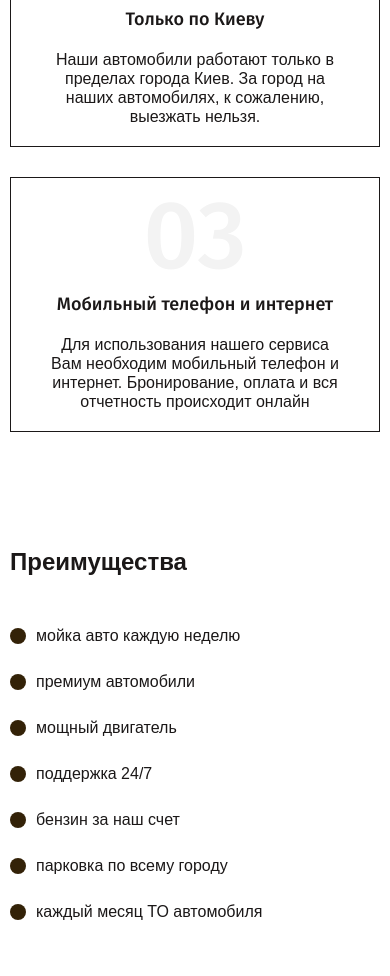
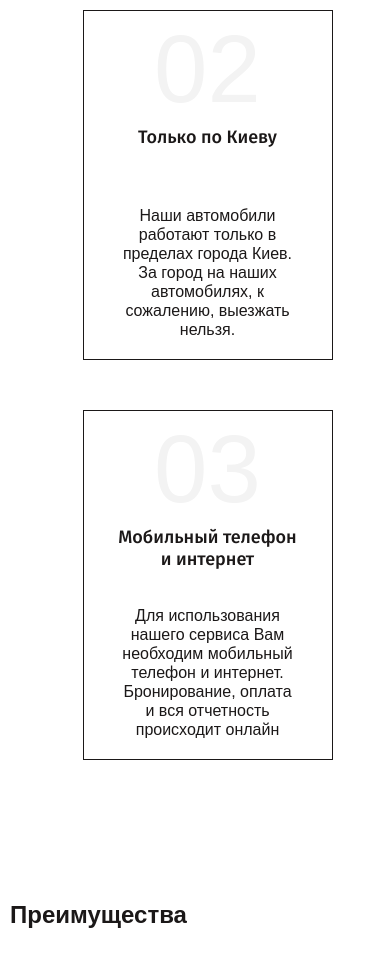
Before and after one commit to HSFantast1k/Car-sharing-Lux, a plain HTML site: page index.html in a window 390 px wide. Shown: the part 2720-3696 px from the top of the page. Drawn offline with nearby package versions, Linux system fonts and the light colour scheme.

Commit message:
Add files via upload

```diff
--- a/css/media.css
+++ b/css/media.css
@@ -11,6 +11,9 @@
     .rent__content {
         width: 100%;
         margin-bottom: 30px;
+    }
+    .rent__list {
+        margin: 15px auto;
     }
 }
 
@@ -89,6 +92,14 @@
         padding: 20px 0;
     }
 
+    .rent__list {
+        justify-content: space-around;
+    }
+
+    .rent__list-item {
+        margin: 25px;
+    }
+
     .menu__list-item {
         margin: 0;
     }
@@ -101,9 +112,7 @@
     .menu-btn {
         display: block;
     }
-    .rent__item {
-        margin: 15px auto;
-    }
+
     .feedback__images {
         display: none;
     }
--- a/css/style.css
+++ b/css/style.css
@@ -273,9 +273,45 @@ body {
     margin-bottom: 40px;
 }
 
+.rent__list {
+    display: flex;
+    list-style: none;
+    counter-reset: number;
+    flex-wrap: wrap;
+}
 
+.rent__list-item {
+    counter-increment: number;
+    border: 1px solid #1B1818;
+    width: 250px;
+    min-height: 350px;
+    padding: 0 34px 20px;
+    text-align: center;
+    display: flex;
+    flex-direction: column;
+    justify-content: space-around;
+}
 
-.rent__item {
+.rent__list-item::before {
+    content: '0' counter(number);
+    font-size: 96px;
+    line-height: 115px;
+    color: rgba(27, 24, 24, 0.05);
+}
+
+.rent__list-item + .rent__list-item{
+    margin-left: 50px;
+}
+
+.rent__list-title {
+    font-family: Fira Sans;
+    font-weight: 500;
+    font-size: 18px;
+    line-height: 22px;
+    margin-bottom: auto;
+}
+
+/* .rent__item {
     border: 1px solid #1B1818;
     width: 250px;
     min-height: 350px;
@@ -299,7 +335,7 @@ body {
     font-size: 18px;
     line-height: 22px;
     margin-bottom: auto;
-}
+} */
 
 .benefits {
     padding: 100px 0;
--- a/index.html
+++ b/index.html
@@ -126,7 +126,24 @@
           <a class="application-btn" href="#">Скачать приложение</a>
         </div>
 
-        <div class="rent__item">
+        <ol class="rent__list">
+          <li class="rent__list-item">
+            <p class="rent__list-title">Опыт вождения <br> от 2х лет</p>
+            <p class="rent__list-text">Для того, чтобы арендовать автомобиль, Вам необходимо зарегестрировать свои прав в нашем мобильном приложении</p>
+          </li>
+          <li class="rent__list-item">
+            <p class="rent__list-title">Только по Киеву</p>
+            <p class="rent__list-text">Наши автомобили работают только в пределах города Киев. За город на наших
+              автомобилях, к сожалению, выезжать нельзя.</p>
+          </li>
+          <li class="rent__list-item">
+            <p class="rent__list-title">Мобильный телефон и интернет</p>
+            <p class="rent__list-text">Для использования нашего сервиса Вам необходим мобильный телефон и интернет.
+              Бронирование, оплата и вся отчетность происходит онлайн</p>
+          </li>
+        </ol>
+
+        <!-- <div class="rent__item">
           <div class="rent__item-num">01</div>
           <p class="rent__item-title">Опыт вождения <br> от 2х лет</p>
           <p class="rent__item-text">Для того, чтобы арендовать автомобиль, Вам необходимо зарегестрировать свои прав в
@@ -145,7 +162,7 @@
           <p class="rent__item-title">Мобильный телефон и интернет</p>
           <p class="rent__item-text">Для использования нашего сервиса Вам необходим мобильный телефон и интернет.
             Бронирование, оплата и вся отчетность происходит онлайн</p>
-        </div>
+        </div> -->
 
       </div>
     </div>
```
